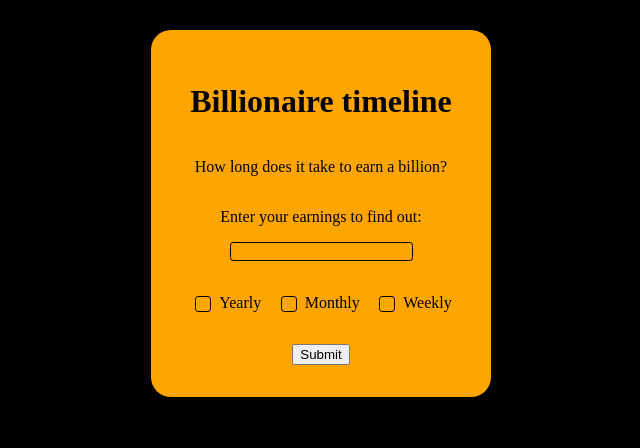
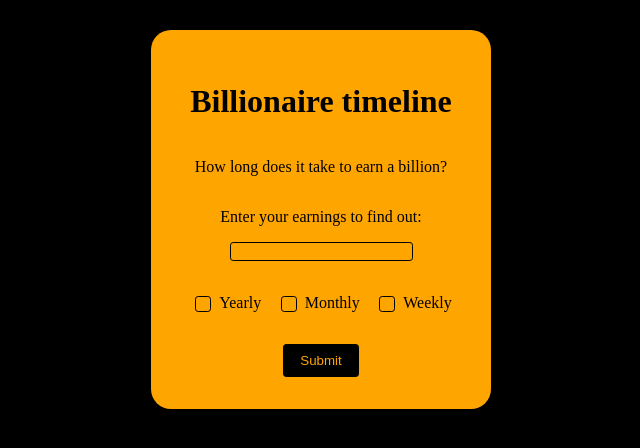
Before and after one commit to janemaguire/billionaire-timeline, a React (Vite) app: page / in a window 1280 px wide. Shown: the top 448 px of the page, without its empty margins (319-959 px from the left). Built offline with nearby package versions, Linux system fonts and the light colour scheme.

Commit message:
Styles submit button

```diff
--- a/src/Form.css
+++ b/src/Form.css
@@ -47,3 +47,24 @@ input[type="radio"] {
     outline: max(1px, 0.1rem) solid white;
     outline-offset: max(1px, 0.1rem);
   }
+
+  .submit-button {
+    background-color: black;
+    color: orange;
+    padding: 0.5rem 1rem;
+    border: 0.1rem solid black;
+    border-radius: 0.2rem;
+  }
+
+  .submit-button {
+    background-color: black;
+    color: orange;
+    padding: 0.5rem 1rem;
+    border: 0.1rem solid black;
+    border-radius: 0.2rem;
+
+    &:focus, &:hover {
+        background-color: orange;
+        color: black;
+    }
+  }
--- a/src/Form.tsx
+++ b/src/Form.tsx
@@ -27,7 +27,7 @@ function Form({calculate}) {
               </label>
             </div>
 
-            <button type="submit">Submit</button>
+            <button className="submit-button" type="submit">Submit</button>
 
           </form>
 
```
